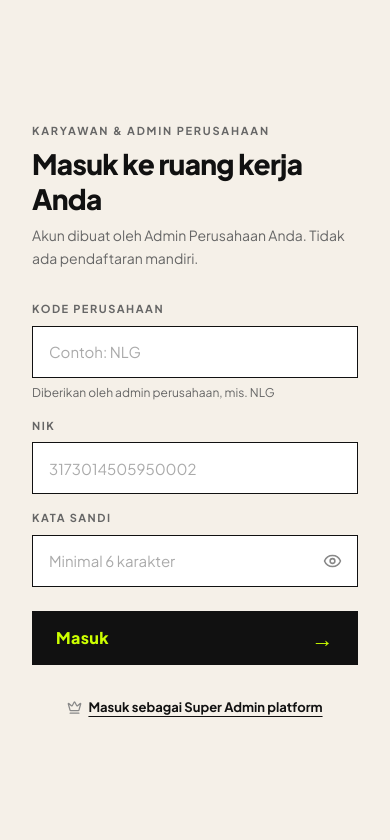
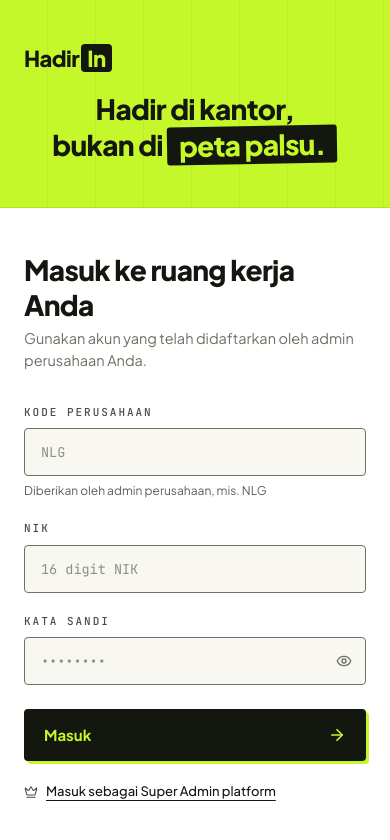
Before and after one commit to ADMSSS/tif2001-AFWAN-HadirIn, a React (Vite) app in the folder client/: page / in a window 390 px wide. Shown: the top 840 px of the page. Built offline with nearby package versions, Linux system fonts and the light colour scheme; no server answers.

Commit message:
feat(client): redesign auth layout with top banner, tenant login, and super admin console

```diff
--- a/client/index.html
+++ b/client/index.html
@@ -4,10 +4,13 @@
     <meta charset="UTF-8" />
     <link rel="icon" type="image/svg+xml" href="/vite.svg" />
     <meta name="viewport" content="width=device-width, initial-scale=1.0" />
-    <title>HadirIn — Absensi Karyawan</title>
+    <title>HadirIn — Platform Presensi B2B</title>
     <link rel="preconnect" href="https://fonts.googleapis.com" />
     <link rel="preconnect" href="https://fonts.gstatic.com" crossorigin />
-    <link href="https://fonts.googleapis.com/css2?family=Plus+Jakarta+Sans:wght@400;500;600;700;800&display=swap" rel="stylesheet" />
+    <link
+      href="https://fonts.googleapis.com/css2?family=JetBrains+Mono:wght@400;500;600&family=Plus+Jakarta+Sans:wght@400;500;600;700;800&display=swap"
+      rel="stylesheet"
+    />
   </head>
   <body>
     <div id="root"></div>
--- a/client/src/components/InputText.jsx
+++ b/client/src/components/InputText.jsx
@@ -2,7 +2,7 @@ import { useState } from 'react';
 import { Eye, EyeOff } from 'lucide-react';
 
 /**
- * Komponen InputText Reusable & Modular (Sesuai Desain Figma HadirIn B2B)
+ * Komponen InputText Reusable & Modular (Sesuai Desain Figma HadirIn v3)
  */
 export default function InputText({
   label,
@@ -24,11 +24,11 @@ export default function InputText({
   const effectiveType = isPassword ? (showPassword ? 'text' : 'password') : type;
 
   return (
-    <div className={`w-full mb-4 ${className}`}>
+    <div className={`w-full mb-5 ${className}`}>
       {label && (
         <label
           htmlFor={id || name}
-          className="block text-[11px] font-bold tracking-[0.14em] uppercase text-[#666] mb-2"
+          className="block font-['JetBrains_Mono',monospace] text-[11px] font-medium tracking-[0.18em] uppercase text-[#4a4e43] mb-2"
         >
           {label} {required && <span className="text-red-500">*</span>}
         </label>
@@ -46,13 +46,13 @@ export default function InputText({
           aria-invalid={!!error}
           aria-describedby={error ? `${name}-error` : undefined}
           className={[
-            'w-full h-[52px] px-4 text-[15px] bg-white outline-none',
-            isPassword ? 'pr-12' : 'pr-4',
-            'placeholder-[#aaa] text-[#111] transition-all border',
+            "w-full h-[48px] px-4 font-['JetBrains_Mono',monospace] text-[13.5px] bg-[#f8f7f2] outline-none",
+            isPassword ? 'pr-11' : 'pr-4',
+            'placeholder-[#8c9184] text-[#14170f] transition-all border rounded-[4px]',
             error
-              ? 'border-red-500'
-              : 'border-[#111] focus:border-[#ccff00] focus:shadow-[0_0_0_3px_rgba(204,255,0,0.25)]',
-            disabled ? 'bg-gray-100 text-gray-400 cursor-not-allowed' : '',
+              ? 'border-red-500 focus:border-red-600'
+              : 'border-[#6e7365] focus:border-[#14170f] focus:bg-white',
+            disabled ? 'opacity-60 cursor-not-allowed' : '',
           ].join(' ')}
           {...props}
         />
@@ -60,13 +60,13 @@ export default function InputText({
         {isPassword && (
           <button
             type="button"
-            onClick={() => setShowPassword(s => !s)}
+            onClick={() => setShowPassword((s) => !s)}
             disabled={disabled}
             tabIndex={-1}
             aria-label={showPassword ? 'Sembunyikan kata sandi' : 'Tampilkan kata sandi'}
-            className="absolute right-4 top-1/2 -translate-y-1/2 text-[#888] hover:text-[#111] transition-colors cursor-pointer"
+            className="absolute right-3.5 top-1/2 -translate-y-1/2 text-[#6e7365] hover:text-[#14170f] transition-colors cursor-pointer"
           >
-            {showPassword ? <EyeOff size={19} /> : <Eye size={19} />}
+            {showPassword ? <EyeOff size={16} /> : <Eye size={16} />}
           </button>
         )}
       </div>
@@ -76,7 +76,7 @@ export default function InputText({
           {error}
         </p>
       ) : helperText ? (
-        <p className="mt-1.5 text-[12px] text-[#666]">
+        <p className="mt-1.5 text-[12px] text-[#5c6055]">
           {helperText}
         </p>
       ) : null}
--- a/client/src/components/PrimaryButton.jsx
+++ b/client/src/components/PrimaryButton.jsx
@@ -1,5 +1,7 @@
+import { ArrowRight } from 'lucide-react';
+
 /**
- * Komponen PrimaryButton Modular (Sesuai Desain Figma HadirIn)
+ * Komponen PrimaryButton Modular (Sesuai Desain Figma HadirIn v3)
  */
 export default function PrimaryButton({
   children,
@@ -18,16 +20,17 @@ export default function PrimaryButton({
       onClick={onClick}
       disabled={isDisabled}
       className={[
-        'w-full h-[54px] bg-[#111] text-[#ccff00] font-extrabold text-[16px] tracking-wide',
-        'flex items-center justify-between px-6 transition-colors',
-        'hover:bg-[#1d1d1d] active:bg-[#2d2d2d]',
+        'w-full h-[52px] bg-[#14170f] text-[#c5f82a] font-bold text-[15px] rounded-[4px]',
+        'shadow-[3px_3px_0px_#c5f82a] active:translate-x-[1px] active:translate-y-[1px] active:shadow-[2px_2px_0px_#c5f82a]',
+        'flex items-center justify-between px-5 transition-all',
+        'hover:bg-[#1e2217]',
         'disabled:opacity-60 disabled:cursor-not-allowed cursor-pointer',
         className,
       ].join(' ')}
       {...props}
     >
       <span>{loading ? 'Memproses...' : children}</span>
-      {!loading && <span className="text-[22px] leading-none font-light">→</span>}
+      {!loading && <ArrowRight size={18} strokeWidth={2.2} className="text-[#c5f82a]" />}
     </button>
   );
 }
--- a/client/src/index.css
+++ b/client/src/index.css
@@ -5,13 +5,14 @@
 }
 
 html, body, #root {
-  height: 100%;
+  min-height: 100%;
   margin: 0;
   padding: 0;
 }
 
 body {
-  font-family: "Plus Jakarta Sans", "Space Grotesk", system-ui, sans-serif;
-  background: #f5f0e8;
+  font-family: "Plus Jakarta Sans", system-ui, -apple-system, sans-serif;
+  background: #ffffff;
+  color: #14170f;
   -webkit-font-smoothing: antialiased;
 }
--- a/client/src/pages/AuthPage.jsx
+++ b/client/src/pages/AuthPage.jsx
@@ -1,5 +1,5 @@
 import { useState } from 'react';
-import { QrCode, Fingerprint, MapPin, Crown, ArrowLeft } from 'lucide-react';
+import { Crown, User } from 'lucide-react';
 import { z } from 'zod';
 import InputText from '../components/InputText';
 import PrimaryButton from '../components/PrimaryButton';
@@ -14,8 +14,9 @@ const tenantLoginSchema = z.object({
     .max(10, 'Kode perusahaan maksimal 10 karakter'),
   nik: z
     .string()
-    .min(1, 'NIK / ID Karyawan wajib diisi')
-    .min(4, 'NIK minimal 4 digit karakter'),
+    .min(1, 'NIK wajib diisi')
+    .regex(/^\d+$/, 'NIK hanya boleh berisi angka')
+    .length(16, 'NIK harus terdiri dari 16 digit angka'),
   password: z
     .string()
     .min(1, 'Kata sandi wajib diisi')
@@ -23,10 +24,10 @@ const tenantLoginSchema = z.object({
 });
 
 const superAdminLoginSchema = z.object({
-  email: z
+  username: z
     .string()
-    .min(1, 'Email Super Admin wajib diisi')
-    .email('Format email tidak valid'),
+    .min(1, 'Username Super Admin wajib diisi')
+    .min(3, 'Username minimal 3 karakter'),
   password: z
     .string()
     .min(1, 'Kata sandi wajib diisi')
@@ -36,16 +37,16 @@ const superAdminLoginSchema = z.object({
 export default function AuthPage() {
   const [isSuperAdmin, setIsSuperAdmin] = useState(false);
 
-  // Form State Karyawan & Admin Perusahaan
+  // State Form Login Perusahaan (Pekerja & Admin Perusahaan)
   const [tenantForm, setTenantForm] = useState({
     companyCode: '',
     nik: '',
     password: '',
   });
 
-  // Form State Super Admin
+  // State Form Konsol Super Admin
   const [adminForm, setAdminForm] = useState({
-    email: '',
+    username: '',
     password: '',
   });
 
@@ -55,8 +56,12 @@ export default function AuthPage() {
 
   const handleTenantChange = (e) => {
     const { name, value } = e.target;
-    // Auto-uppercase untuk kode perusahaan
-    const val = name === 'companyCode' ? value.toUpperCase() : value;
+    let val = value;
+    if (name === 'companyCode') {
+      val = value.toUpperCase();
+    } else if (name === 'nik') {
+      val = value.replace(/\D/g, '').slice(0, 16);
+    }
     setTenantForm((prev) => ({ ...prev, [name]: val }));
     if (errors[name]) setErrors((prev) => ({ ...prev, [name]: '' }));
     if (feedback) setFeedback(null);
@@ -87,13 +92,12 @@ export default function AuthPage() {
 
     try {
       await authService.loginTenant(tenantForm);
-      setFeedback({ type: 'success', message: 'Autentikasi berhasil! Mengalihkan...' });
+      setFeedback({ type: 'success', message: 'Autentikasi berhasil! Mengalihkan ke ruang kerja...' });
     } catch {
-      // Mocking interaksi lokal sebelum backend multi-tenant live
       await new Promise((r) => setTimeout(r, 900));
       setFeedback({
         type: 'info',
-        message: `Kredensial ${tenantForm.companyCode} / ${tenantForm.nik} tervalidasi. Siap terhubung ke endpoint backend.`,
+        message: `Kredensial perusahaan ${tenantForm.companyCode} (NIK: ${tenantForm.nik}) tervalidasi.`,
       });
     } finally {
       setLoading(false);
@@ -118,12 +122,12 @@ export default function AuthPage() {
 
     try {
       await authService.loginSuperAdmin(adminForm);
-      setFeedback({ type: 'success', message: 'Login Super Admin berhasil!' });
+      setFeedback({ type: 'success', message: 'Autentikasi Konsol Super Admin berhasil!' });
     } catch {
       await new Promise((r) => setTimeout(r, 900));
       setFeedback({
         type: 'info',
-        message: 'Portal Super Admin tervalidasi di sisi klien.',
+        message: `Akun Super Admin (${adminForm.username}) tervalidasi di sisi klien.`,
       });
     } finally {
       setLoading(false);
@@ -131,113 +135,52 @@ export default function AuthPage() {
   };
 
   return (
-    <div className="flex min-h-screen">
-      {/* ════ LEFT PANEL — Neon Lime (#ccff00) ════ */}
-      <div
-        className="hidden lg:flex lg:w-[50%] xl:w-[52%] flex-col justify-between p-10 xl:p-12 relative overflow-hidden"
+    <div className="min-h-screen flex flex-col bg-white">
+      {/* ════ TOP BANNER — Neon Lime (#c5f82a) ════ */}
+      <header
+        className="w-full relative px-6 sm:px-8 py-11 sm:py-13 overflow-hidden border-b border-[#14170f]/10"
         style={{
-          backgroundColor: '#ccff00',
+          backgroundColor: '#c5f82a',
           backgroundImage: `repeating-linear-gradient(
             90deg,
             transparent,
-            transparent 38px,
-            rgba(0,0,0,0.065) 38px,
-            rgba(0,0,0,0.065) 40px
+            transparent 47px,
+            rgba(20, 23, 15, 0.055) 47px,
+            rgba(20, 23, 15, 0.055) 48px
           )`,
         }}
       >
-        {/* Top Header: Logo + Badge B2B */}
-        <div className="flex items-center justify-between relative z-10">
-          <div className="flex items-center">
-            <span className="text-[28px] font-extrabold text-[#111] tracking-tight leading-none">
+        {/* Top-Left Logo */}
+        <div className="sm:absolute sm:top-6 sm:left-7 mb-5 sm:mb-0 flex items-center select-none">
+          <span className="text-[22px] font-extrabold text-[#14170f] tracking-tight leading-none">
             Hadir
           </span>
-            <span className="text-[28px] font-extrabold text-white tracking-tight leading-none bg-[#111] px-[6px] py-[1px] ml-[2px]">
+          <span className="text-[22px] font-extrabold text-[#c5f82a] tracking-tight leading-none bg-[#14170f] px-1.5 py-[3px] ml-[2px] rounded-[4px]">
             In
           </span>
         </div>
 
-          <span className="border border-[#111] text-[#111] text-[10px] font-extrabold tracking-[0.16em] uppercase px-3.5 py-1.5 rounded-full">
-            PLATFORM PRESENSI B2B
-          </span>
-        </div>
-
-        {/* Center: Tagline + Main Headline */}
-        <div className="relative z-10 my-auto py-12">
-          <p className="text-[11px] font-bold tracking-[0.2em] uppercase text-[#333] mb-5">
-            SATU PLATFORM. BANYAK PERUSAHAAN. DATA TAK PERNAH BERTABRAKAN.
-          </p>
-
-          <h1
-            className="font-extrabold text-[#111] leading-[1.04] tracking-[-0.02em]"
-            style={{ fontSize: 'clamp(38px, 4.3vw, 58px)' }}
-          >
-            Hadir di kantor,<br />
-            bukan di<br />
-            <span className="bg-[#111] text-white px-3.5 py-[5px] inline-block mt-2 leading-tight">
+        {/* Centered Headline */}
+        <div className="max-w-2xl mx-auto text-center">
+          <h1 className="text-[28px] sm:text-[37px] font-extrabold text-[#14170f] leading-[1.2] tracking-tight">
+            Hadir di kantor,
+            <br />
+            bukan di{' '}
+            <span className="inline-block bg-[#14170f] text-[#c5f82a] px-3 py-0.5 rounded-[3px] -rotate-1">
               peta palsu.
             </span>
           </h1>
         </div>
+      </header>
 
-        {/* Bottom: Layered Anti-Spoofing Features */}
-        <div className="relative z-10 border-t border-[#111]/20 pt-6">
-          <div className="flex gap-8 sm:gap-10">
-            {/* Feature 1: Dynamic Rolling QR */}
-            <div>
-              <div className="flex items-center gap-1.5 mb-0.5">
-                <QrCode size={17} className="text-[#111]" strokeWidth={2.4} />
-                <span className="text-[15px] font-extrabold text-[#111]">
-                  <span className="underline decoration-2 underline-offset-2">QR</span> berputar
-                </span>
-              </div>
-              <p className="text-[10px] font-bold tracking-[0.14em] uppercase text-[#444]">
-                KODE BARU TIAP 15 DETIK
-              </p>
-            </div>
-
-            {/* Feature 2: Live Camera Capture */}
-            <div>
-              <div className="flex items-center gap-1.5 mb-0.5">
-                <Fingerprint size={17} className="text-[#111]" strokeWidth={2.4} />
-                <span className="text-[15px] font-extrabold text-[#111]">
-                  Foto langsung
-                </span>
-              </div>
-              <p className="text-[10px] font-bold tracking-[0.14em] uppercase text-[#444]">
-                TANPA UNGGAH GALERI
-              </p>
-            </div>
-
-            {/* Feature 3: Geofence 50m */}
-            <div>
-              <div className="flex items-center gap-1.5 mb-0.5">
-                <MapPin size={17} className="text-[#111]" strokeWidth={2.4} />
-                <span className="text-[15px] font-extrabold text-[#111]">
-                  Geofence 50 m
-                </span>
-              </div>
-              <p className="text-[10px] font-bold tracking-[0.14em] uppercase text-[#444]">
-                HAVERSINE + IP KANTOR
-              </p>
-            </div>
-          </div>
-        </div>
-      </div>
-
-      {/* ════ RIGHT PANEL — Cream (#f5f0e8) ════ */}
-      <div
-        className="flex-1 flex flex-col justify-center px-8 sm:px-14 lg:px-16 py-12 overflow-y-auto"
-        style={{ backgroundColor: '#f5f0e8' }}
-      >
-        <div className="w-full max-w-[420px] mx-auto">
-          {/* Feedback Banner */}
+      {/* ════ MAIN FORM SECTION — Centered White Area ════ */}
+      <main className="flex-1 w-full max-w-[780px] mx-auto px-6 sm:px-10 py-11 sm:py-14">
         {feedback && (
           <div
-              className={`mb-6 p-3 text-xs font-semibold rounded-none border ${
+            className={`mb-6 p-3.5 text-[13px] font-medium rounded-[4px] border ${
               feedback.type === 'success'
-                  ? 'bg-emerald-50 text-emerald-800 border-emerald-300'
-                  : 'bg-amber-50 text-amber-900 border-amber-300'
+                ? 'bg-emerald-50 text-emerald-900 border-emerald-300'
+                : 'bg-[#f8f7f2] text-[#14170f] border-[#6e7365]'
             }`}
           >
             {feedback.message}
@@ -245,22 +188,18 @@ export default function AuthPage() {
         )}
 
         {!isSuperAdmin ? (
-            /* ── FORM 1: Karyawan & Admin Perusahaan ── */
+          /* ── VIEW 1: Login Perusahaan (Pekerja & Admin Perusahaan) ── */
           <div>
             <div className="mb-8">
-                <p className="text-[11px] font-bold tracking-[0.16em] uppercase text-[#666] mb-1.5">
-                  KARYAWAN &amp; ADMIN PERUSAHAAN
-                </p>
-                <h2 className="text-[28px] font-extrabold text-[#111] tracking-tight leading-tight mb-2">
+              <h2 className="text-[28px] sm:text-[31px] font-extrabold text-[#14170f] tracking-tight leading-tight mb-1.5">
                 Masuk ke ruang kerja Anda
               </h2>
-                <p className="text-[14px] text-[#666] leading-relaxed">
-                  Akun dibuat oleh Admin Perusahaan Anda. Tidak ada pendaftaran mandiri.
+              <p className="text-[14.5px] text-[#6b7063]">
+                Gunakan akun yang telah didaftarkan oleh admin perusahaan Anda.
               </p>
             </div>
 
             <form onSubmit={handleTenantSubmit} noValidate>
-                {/* Kode Perusahaan */}
               <InputText
                 id="login-companyCode"
                 label="KODE PERUSAHAAN"
@@ -268,26 +207,25 @@ export default function AuthPage() {
                 type="text"
                 value={tenantForm.companyCode}
                 onChange={handleTenantChange}
-                  placeholder="Contoh: NLG"
+                placeholder="NLG"
                 helperText="Diberikan oleh admin perusahaan, mis. NLG"
                 error={errors.companyCode}
                 disabled={loading}
               />
 
-                {/* NIK */}
               <InputText
                 id="login-nik"
                 label="NIK"
                 name="nik"
                 type="text"
+                inputMode="numeric"
                 value={tenantForm.nik}
                 onChange={handleTenantChange}
-                  placeholder="3173014505950002"
+                placeholder="16 digit NIK"
                 error={errors.nik}
                 disabled={loading}
               />
 
-                {/* Kata Sandi */}
               <InputText
                 id="login-password"
                 label="KATA SANDI"
@@ -295,20 +233,19 @@ export default function AuthPage() {
                 type="password"
                 value={tenantForm.password}
                 onChange={handleTenantChange}
-                  placeholder="Minimal 6 karakter"
+                placeholder="••••••••"
                 error={errors.password}
                 disabled={loading}
               />
 
-                <div className="pt-2">
+              <div className="mt-6">
                 <PrimaryButton type="submit" loading={loading}>
                   Masuk
                 </PrimaryButton>
               </div>
             </form>
 
-              {/* Link Super Admin */}
-              <div className="mt-8 text-center sm:text-left">
+            <div className="mt-5">
               <button
                 type="button"
                 onClick={() => {
@@ -316,66 +253,60 @@ export default function AuthPage() {
                   setErrors({});
                   setFeedback(null);
                 }}
-                  className="inline-flex items-center gap-1.5 text-[13px] font-bold text-[#111] hover:text-[#444] transition-colors cursor-pointer group"
+                className="inline-flex items-center gap-2 text-[13px] font-medium text-[#14170f] hover:text-[#4a4e43] transition-colors cursor-pointer"
               >
-                  <Crown size={15} className="text-[#888] group-hover:text-[#111]" />
-                  <span className="underline decoration-1 underline-offset-4">
+                <Crown size={14} strokeWidth={1.8} className="text-[#4a4e43]" />
+                <span className="underline underline-offset-4">
                   Masuk sebagai Super Admin platform
                 </span>
               </button>
             </div>
           </div>
         ) : (
-            /* ── FORM 2: Super Admin Platform Owner ── */
+          /* ── VIEW 2: Konsol Super Admin ── */
           <div>
             <div className="mb-8">
-                <div className="flex items-center gap-2 mb-2">
-                  <span className="inline-flex items-center gap-1 px-2.5 py-0.5 text-[10px] font-extrabold uppercase tracking-wider bg-[#111] text-[#ccff00]">
-                    <Crown size={12} />
-                    Platform Owner
-                  </span>
-                </div>
-                <h2 className="text-[28px] font-extrabold text-[#111] tracking-tight leading-tight mb-2">
-                  Portal Super Admin
+              <h2 className="text-[28px] sm:text-[31px] font-extrabold text-[#14170f] tracking-tight leading-tight mb-1.5">
+                Konsol Super Admin
               </h2>
-                <p className="text-[14px] text-[#666] leading-relaxed">
-                  Provisioning tenant perusahaan, manajemen lisensi &amp; monitoring isolasi basis data.
+              <p className="text-[14.5px] text-[#6b7063]">
+                Kelola tenant, lisensi, dan isolasi data tanpa melihat data pribadi karyawan.
               </p>
             </div>
 
             <form onSubmit={handleAdminSubmit} noValidate>
               <InputText
-                  id="admin-email"
-                  label="EMAIL SUPER ADMIN"
-                  name="email"
-                  type="email"
-                  value={adminForm.email}
+                id="admin-username"
+                label="USERNAME"
+                name="username"
+                type="text"
+                value={adminForm.username}
                 onChange={handleAdminChange}
-                  placeholder="superadmin@hadirin.id"
-                  error={errors.email}
+                placeholder="superadmin"
+                error={errors.username}
                 disabled={loading}
               />
 
               <InputText
                 id="admin-password"
-                  label="KATA SANDI PLATFORM"
+                label="KATA SANDI"
                 name="password"
                 type="password"
                 value={adminForm.password}
                 onChange={handleAdminChange}
-                  placeholder="Masukkan kata sandi master"
+                placeholder="••••••••"
                 error={errors.password}
                 disabled={loading}
               />
 
-                <div className="pt-2">
+              <div className="mt-6">
                 <PrimaryButton type="submit" loading={loading}>
-                    Masuk Super Admin
+                  Masuk
                 </PrimaryButton>
               </div>
             </form>
 
-              <div className="mt-8 text-center sm:text-left">
+            <div className="mt-5">
               <button
                 type="button"
                 onClick={() => {
@@ -383,16 +314,17 @@ export default function AuthPage() {
                   setErrors({});
                   setFeedback(null);
                 }}
-                  className="inline-flex items-center gap-1.5 text-[13px] font-bold text-[#111] hover:text-[#444] transition-colors cursor-pointer"
+                className="inline-flex items-center gap-2 text-[13px] font-medium text-[#14170f] hover:text-[#4a4e43] transition-colors cursor-pointer"
               >
-                  <ArrowLeft size={15} />
-                  <span>Kembali ke login karyawan &amp; admin perusahaan</span>
+                <User size={14} strokeWidth={1.8} className="text-[#4a4e43]" />
+                <span className="underline underline-offset-4">
+                  Kembali ke login perusahaan
+                </span>
               </button>
             </div>
           </div>
         )}
-        </div>
-      </div>
+      </main>
     </div>
   );
 }
```
Also changed, not shown: client/src/services/api.js (+4 -3 lines). Lines whose indentation alone changed are shown as unchanged.
